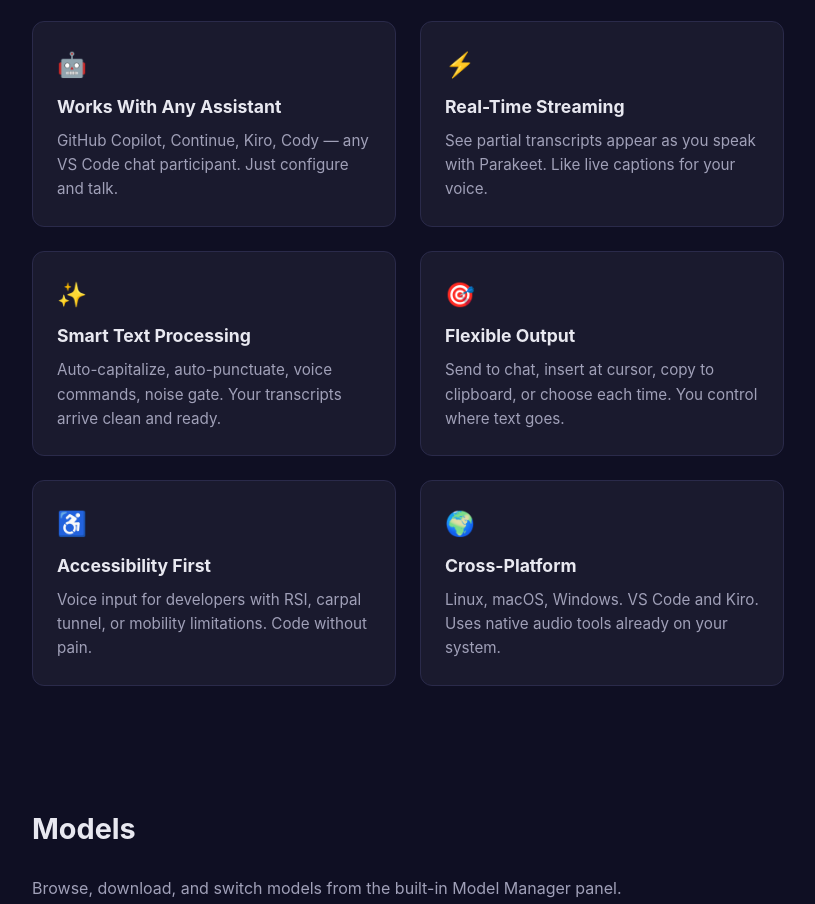
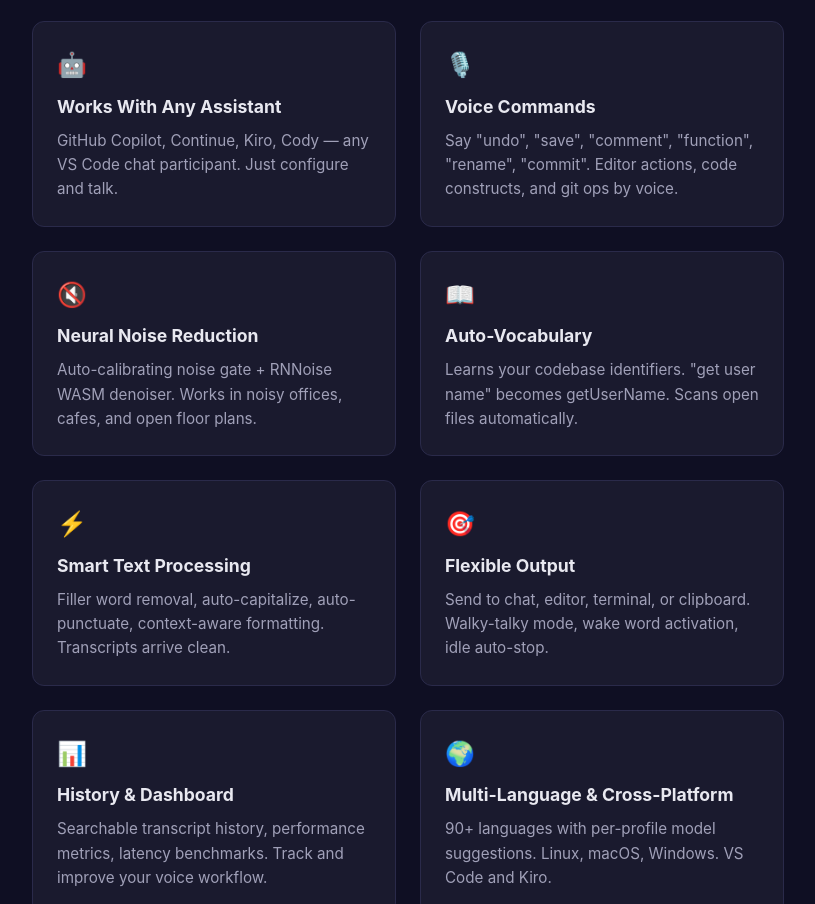
Before and after one commit to natearcher-ai/voxpilot, a website: page docs/index.html in a window 1280 px wide. Shown: the part 3280-4184 px from the top of the page, without its empty margins (232-1047 px from the left). Drawn offline with Linux system fonts and the light colour scheme; no server answers.

Commit message:
docs: update landing page features for Phase 3+4 [skip ci]

```diff
--- a/docs/index.html
+++ b/docs/index.html
@@ -112,29 +112,39 @@
           <p>GitHub Copilot, Continue, Kiro, Cody — any VS Code chat participant. Just configure and talk.</p>
         </div>
         <div class="feature">
-          <div class="icon">⚡</div>
-          <h3>Real-Time Streaming</h3>
-          <p>See partial transcripts appear as you speak with Parakeet. Like live captions for your voice.</p>
+          <div class="icon">🎙️</div>
+          <h3>Voice Commands</h3>
+          <p>Say "undo", "save", "comment", "function", "rename", "commit". Editor actions, code constructs, and git ops by voice.</p>
         </div>
         <div class="feature">
-          <div class="icon">✨</div>
+          <div class="icon">🔇</div>
+          <h3>Neural Noise Reduction</h3>
+          <p>Auto-calibrating noise gate + RNNoise WASM denoiser. Works in noisy offices, cafes, and open floor plans.</p>
+        </div>
+        <div class="feature">
+          <div class="icon">📖</div>
+          <h3>Auto-Vocabulary</h3>
+          <p>Learns your codebase identifiers. "get user name" becomes getUserName. Scans open files automatically.</p>
+        </div>
+        <div class="feature">
+          <div class="icon">⚡</div>
           <h3>Smart Text Processing</h3>
-          <p>Auto-capitalize, auto-punctuate, voice commands, noise gate. Your transcripts arrive clean and ready.</p>
+          <p>Filler word removal, auto-capitalize, auto-punctuate, context-aware formatting. Transcripts arrive clean.</p>
         </div>
         <div class="feature">
           <div class="icon">🎯</div>
           <h3>Flexible Output</h3>
-          <p>Send to chat, insert at cursor, copy to clipboard, or choose each time. You control where text goes.</p>
+          <p>Send to chat, editor, terminal, or clipboard. Walky-talky mode, wake word activation, idle auto-stop.</p>
         </div>
         <div class="feature">
-          <div class="icon">♿</div>
-          <h3>Accessibility First</h3>
-          <p>Voice input for developers with RSI, carpal tunnel, or mobility limitations. Code without pain.</p>
+          <div class="icon">📊</div>
+          <h3>History & Dashboard</h3>
+          <p>Searchable transcript history, performance metrics, latency benchmarks. Track and improve your voice workflow.</p>
         </div>
         <div class="feature">
           <div class="icon">🌍</div>
-          <h3>Cross-Platform</h3>
-          <p>Linux, macOS, Windows. VS Code and Kiro. Uses native audio tools already on your system.</p>
+          <h3>Multi-Language & Cross-Platform</h3>
+          <p>90+ languages with per-profile model suggestions. Linux, macOS, Windows. VS Code and Kiro.</p>
         </div>
       </div>
     </section>
```
